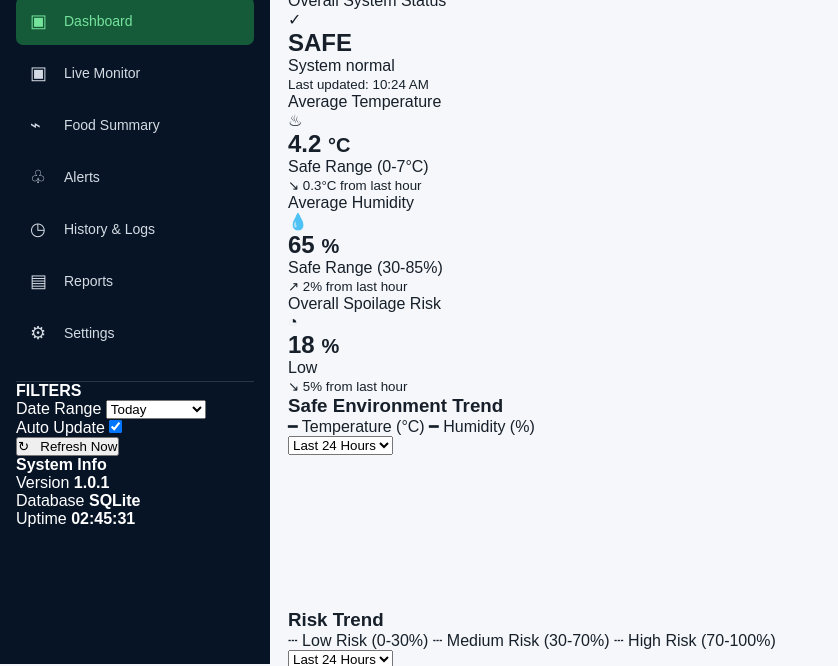
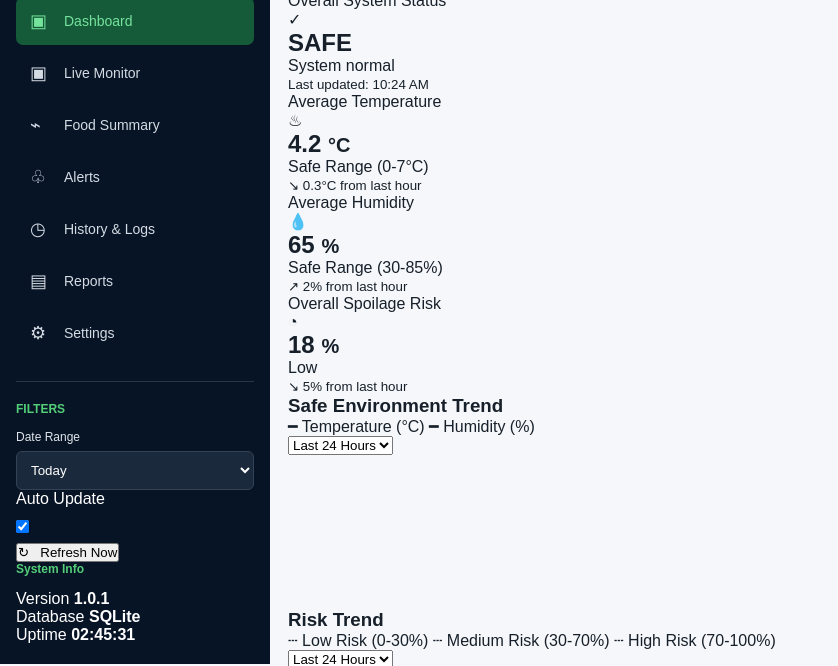
Before and after one commit to Jay-332/FoodChain-Guardian, a plain HTML site: page index.html in a window 1280 px wide. Shown: the part 136-802 px from the top of the page, without its empty margins (0-838 px from the left). Drawn offline with nearby package versions, Linux system fonts and the light colour scheme.

Commit message:
Style sidebar filters

```diff
--- a/style.css
+++ b/style.css
@@ -104,3 +104,34 @@ select {
     background: #155b3a;
     color: #75e39b;
 }
+
+
+/* ================= FILTERS ================= */
+
+.filters {
+    padding-top: 20px;
+}
+
+.filters h4,
+.system-info h4 {
+    color: #53cf78;
+    font-size: 12px;
+    margin-bottom: 14px;
+}
+
+.filters label {
+    display: block;
+    font-size: 12px;
+    margin: 12px 0 7px;
+    color: #e0e5eb;
+}
+
+.filters select {
+    width: 100%;
+    padding: 10px;
+    border-radius: 6px;
+    border: 1px solid #344255;
+    background: #1b293c;
+    color: white;
+    outline: none;
+}
```
